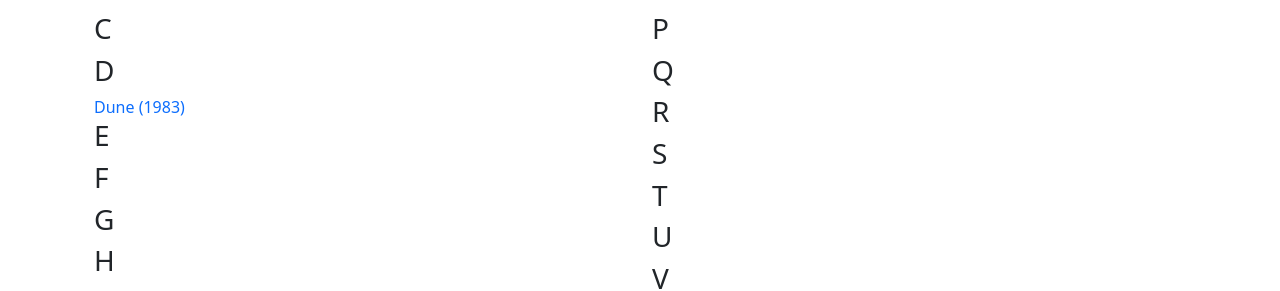
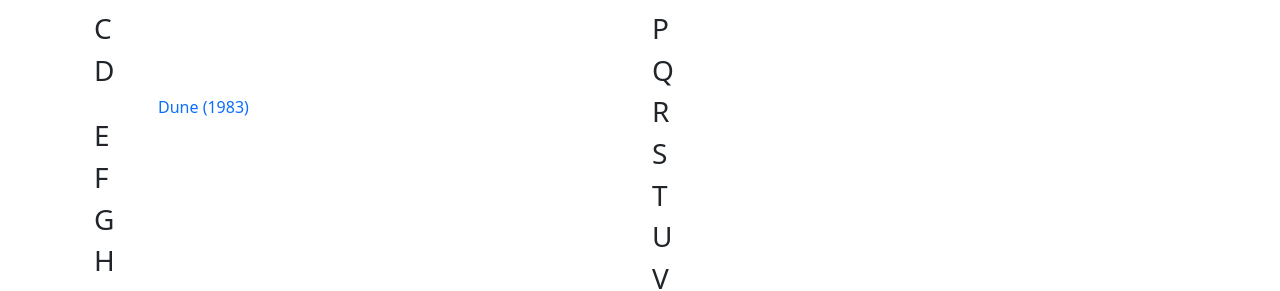
Before and after one commit to benlazarine/therewillbereviews.github.io, a Jekyll site: the page built from reviews.html, in a window 1280 px wide. Shown: the part 233-524 px from the top of the page. Built offline with Jekyll 4.4.1, drawn with Linux system fonts in a browser that asks for light colours.

Commit message:
Update reviews.html

```diff
--- a/reviews.html
+++ b/reviews.html
@@ -13,7 +13,7 @@ layout: default_2
        <h3>B</h3>
        <h3>C</h3>
        <h3>D</h3>
-       <a style="text-decoration:none" href="https://www.therewillbereviews.com/reviews/dune-1983">Dune (1983)</a>
+       <a style="text-decoration:none" href="https://www.therewillbereviews.com/reviews/dune-1983"><span class="tab"></span>Dune (1983)</a>
        <h3>E</h3>
        <h3>F</h3>
        <h3>G</h3>
```
